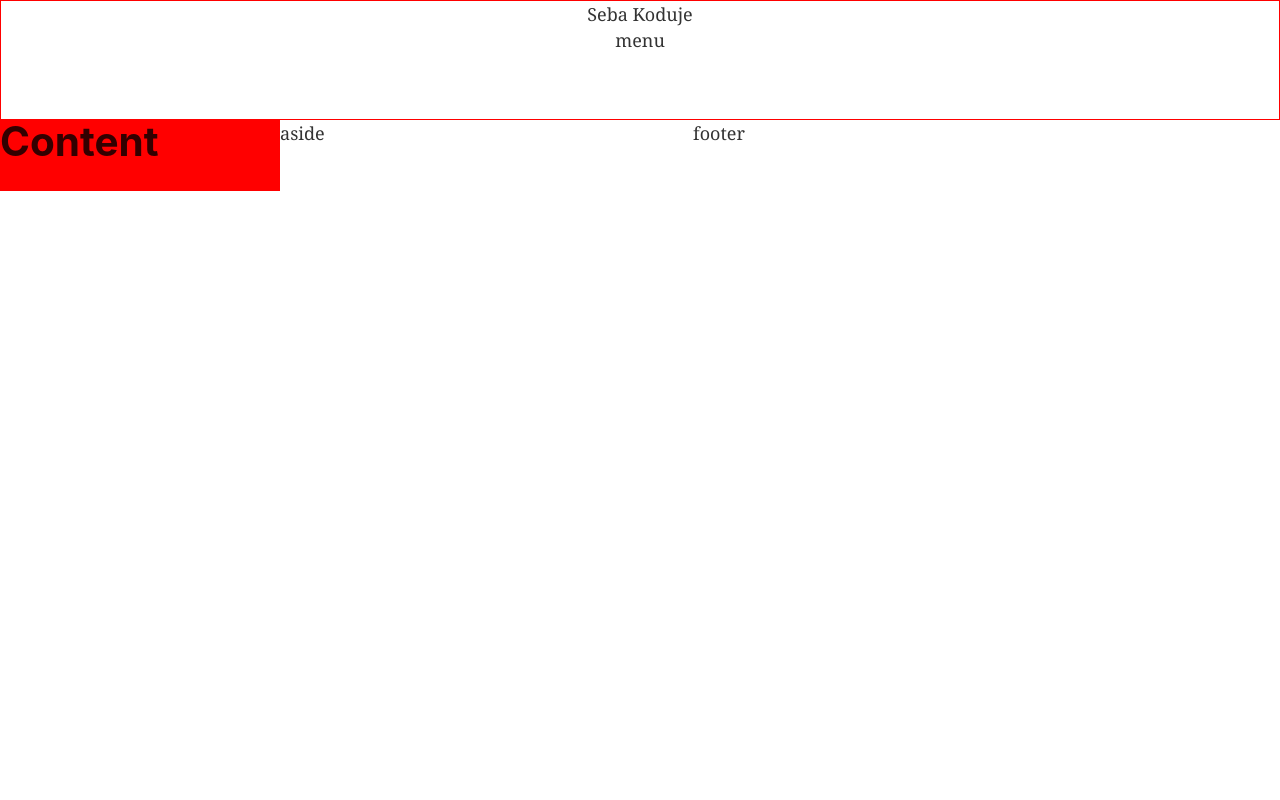
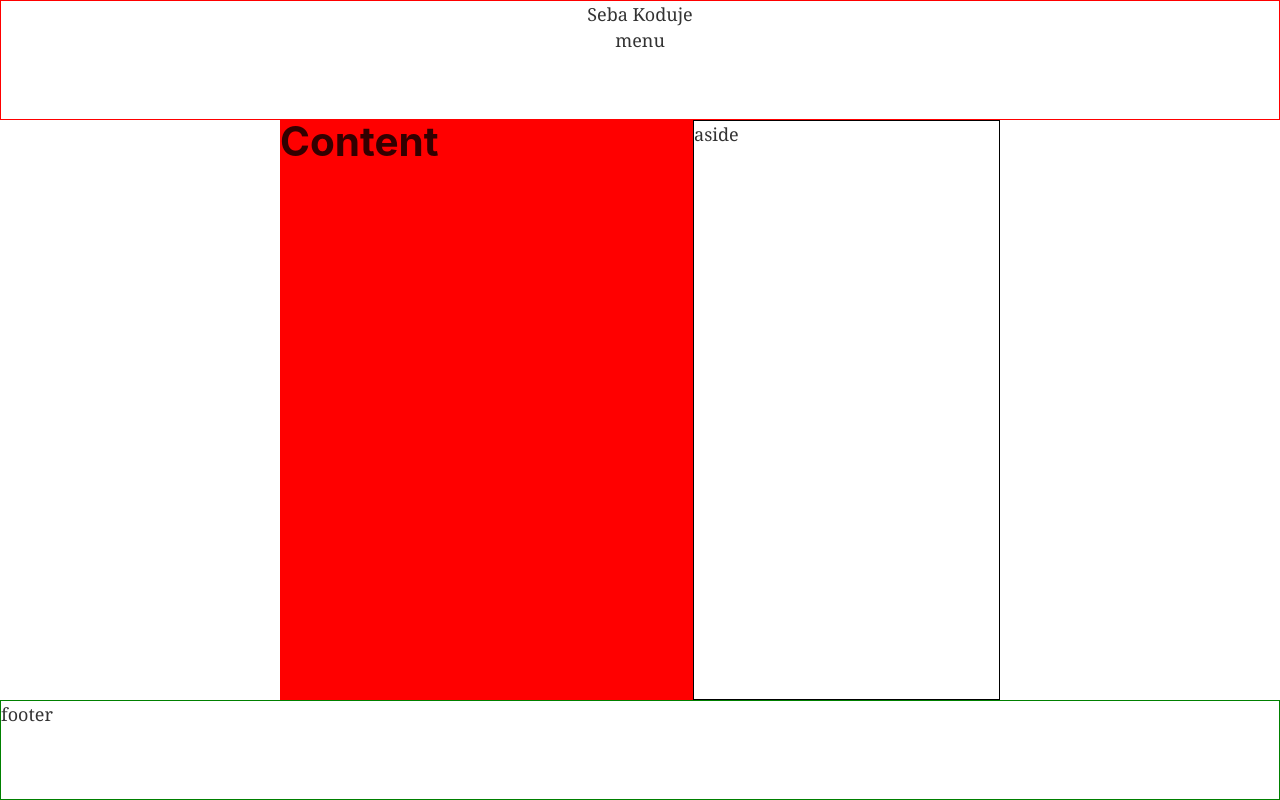
Before and after one commit to SebastianWebdev/SebaKoduje, a Gatsby site: page / in a window 1280 px wide. Built offline with nearby package versions, Linux system fonts and the light colour scheme; Gatsby itself is replaced by a stand-in of ours.

Commit message:
smal changes

```diff
--- a/src/components/aside.js
+++ b/src/components/aside.js
@@ -1,4 +1,5 @@
 import React from "react"
+import styles from "../styles/aside.module.css"
 
-const Aside = props => <aside>aside</aside>
+const Aside = ({ className }) => <aside className={`${className} ${styles.container}`}>aside</aside>
 export default Aside
--- a/src/components/footer.js
+++ b/src/components/footer.js
@@ -1,5 +1,6 @@
 import React from "react"
+import styles from "../styles/footer.module.css"
 
-const Footer = () => <footer>footer</footer>
+const Footer = ({ className }) => <footer className={`${className} ${styles.container}`}>footer</footer>
 
 export default Footer
--- a/src/layout/layout.js
+++ b/src/layout/layout.js
@@ -22,9 +22,9 @@ const Layout = ({ children }) => {
   return (
     <div className={container}>
       <Header className={item_a} siteTitle={data.site.siteMetadata.title} />
-      <main className={main}>{children}</main>
-      <Aside />
-      <Footer />
+      <main className={`${main} ${item_b}`}>{children}</main>
+      <Aside className={item_c} />
+      <Footer className={item_d} />
     </div>
   )
 }
--- a/src/layout/layout.module.css
+++ b/src/layout/layout.module.css
@@ -1,7 +1,9 @@
 .main {
   background-color: red;
 }
+
 .container {
+  min-height: 100vh;
   display: grid;
   grid-template-columns: 280px auto 307px 280px;
   grid-template-rows: 120px auto 100px;
@@ -10,15 +12,19 @@
     ". main aside ."
     "footer footer footer footer";
 }
+
 .item_a {
   grid-area: header;
 }
+
 .item_b {
-  grid-area: "main";
+  grid-area: main;
 }
+
 .item_c {
-  grid-area: "aside";
+  grid-area: aside;
 }
+
 .item_d {
-  grid-area: "footer";
+  grid-area: footer;
 }
--- /dev/null
+++ b/src/styles/aside.module.css
@@ -0,0 +1,3 @@
+.container {
+    border: 1px solid black;
+}
--- /dev/null
+++ b/src/styles/footer.module.css
@@ -0,0 +1,3 @@
+.container {
+    border: 1px solid green;
+}
```
